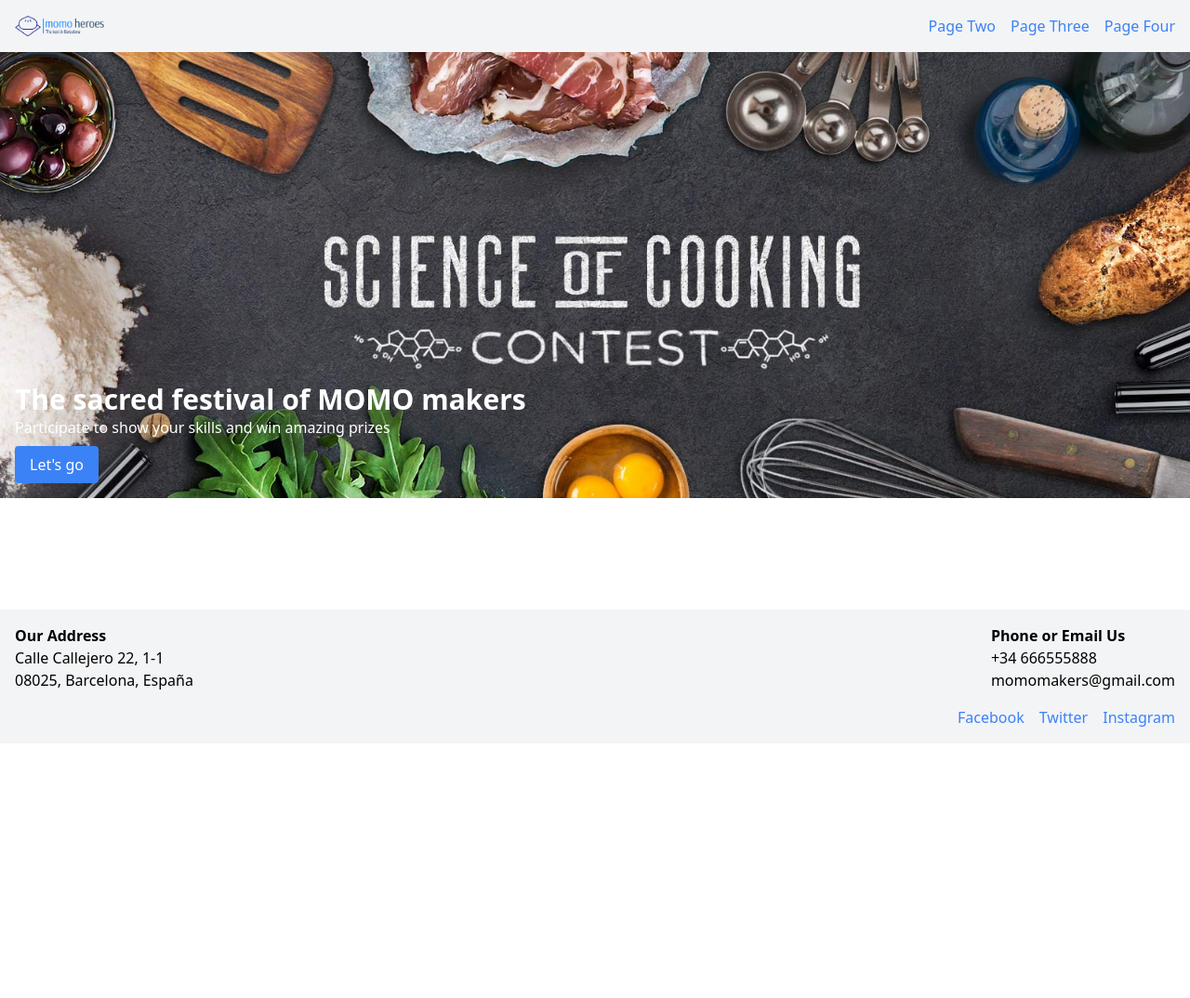
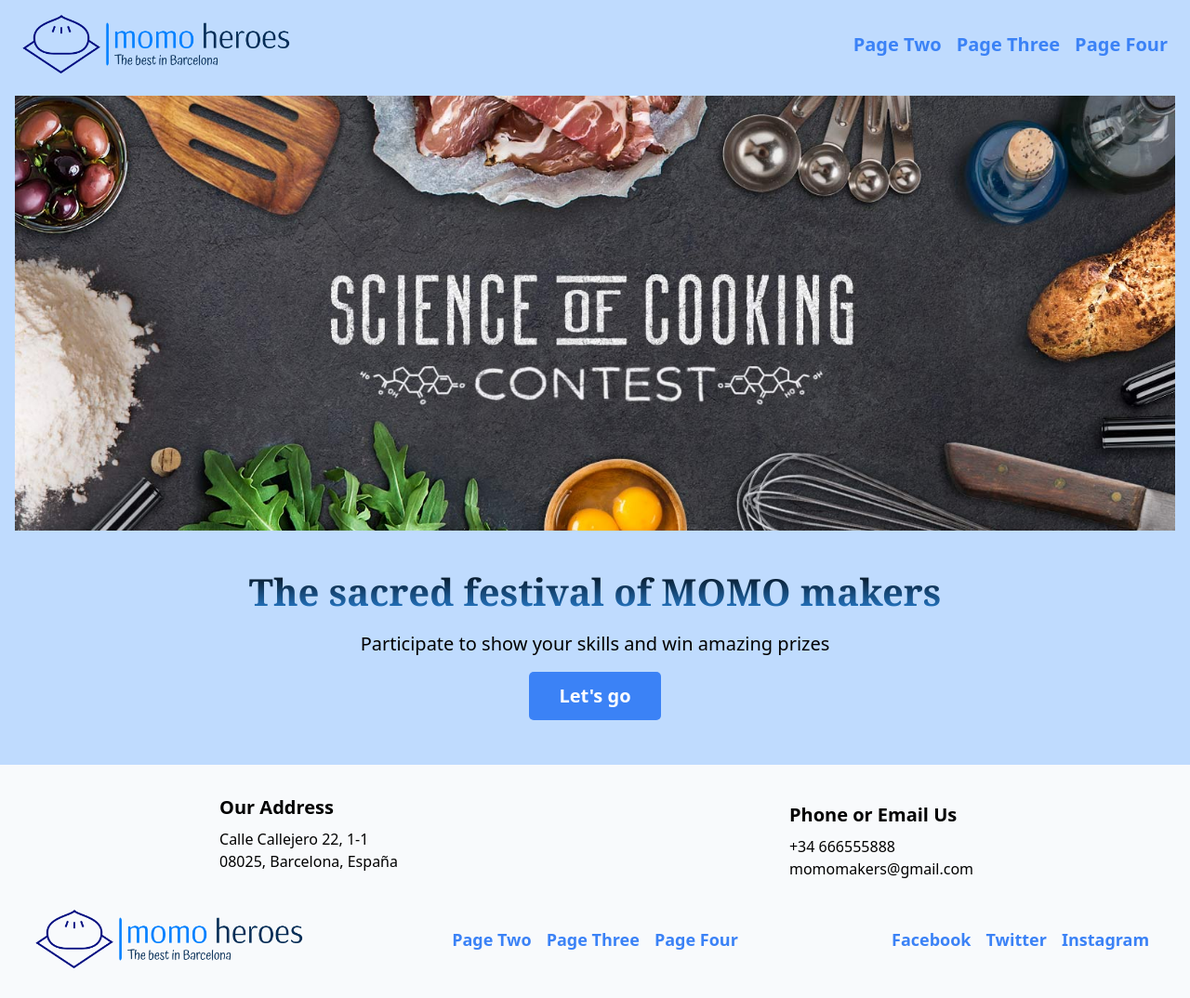
Before and after one commit to bijay007/pec3_htmlcss2, a website built with Parcel: page src/index.html in a window 1280 px wide. Shown: the whole page at 93% size. Before the commit the page ends 800 px from the top, so only its background shows below. Built offline with nearby package versions, Linux system fonts and the light colour scheme.

Commit message:
Finalize home page

```diff
--- a/src/assets/styles/layouts/_footer.scss
+++ /dev/null
@@ -1,20 +0,0 @@
-.footer {
-    background-color: #f8f9fa;
-    padding: 1rem;
-
-    &__contacts {
-      display: flex;
-      justify-content: space-between;
-
-      &--address,
-      &--phoneEmail {
-        flex: 1;
-      }
-    }
-
-    &__nav-list {
-      display: flex;
-      justify-content: flex-end;
-      gap: 1rem;
-    }
-}
--- a/src/assets/styles/layouts/_header.scss
+++ b/src/assets/styles/layouts/_header.scss
@@ -1,15 +1,12 @@
-.header {
+header {
     display: flex;
     justify-content: space-between;
     align-items: center;
-    padding: 1rem;
-    background-color: #f8f9fa;
-
-    &__logo {
-      max-width: 100px;
+    padding: 1.5rem 2rem;
+    .logo {
+      max-width: 18rem;
     }
-
-    &__nav-list {
+    .nav-list {
       display: flex;
       gap: 1rem;
     }
--- a/src/assets/styles/layouts/_home.scss
+++ b/src/assets/styles/layouts/_home.scss
@@ -2,54 +2,36 @@
   box-sizing: border-box;
 }
 
-.banner {
-  position: relative;
-
-  &__image {
-    width: 100%;
-    height: auto;
-  }
-
-  &__text {
-    position: absolute;
-    bottom: 20px;
-    left: 20px;
-    color: white;
-    text-shadow: 1px 1px 5px rgba(0, 0, 0, 0.7);
-
+main {
+  padding: 0.5rem 1rem;
+  .banner-text {
+    display: flex;
     h1 {
-      font-size: 2rem;
+      -webkit-text-fill-color: transparent;
+      background: linear-gradient(#000, #2b8be6) text;
+      font-family: Georgia, Times New Roman, serif;
+      font-size: 2.5em;
     }
 
-    p {
-      font-size: 1rem;
-    }
-
-    &__button {
-      background-color: #007bff;
-      color: white;
-      padding: 0.5rem 1rem;
+    .banner-btn {
+      cursor: pointer;
+      color: #fff;
       border: none;
       border-radius: 5px;
-      cursor: pointer;
-      transition: background-color 0.3s;
-
-      &:hover {
-        background-color: #0056b3;
-      }
+      padding: 0.75rem 2rem;
     }
   }
 }
 
 @media (max-width: 768px) {
-  .header,
-  .footer {
+  header,
+  footer {
     flex-direction: column;
     align-items: flex-start;
   }
 
-  .header__nav-list,
-  .footer__nav-list {
+  header nav-list,
+  footer nav-list {
     justify-content: flex-start;
   }
 
--- a/src/assets/styles/main.scss
+++ b/src/assets/styles/main.scss
@@ -26,7 +26,6 @@
 
 @import "layouts/home";
 @import "layouts/header";
-@import "layouts/footer";
 
 /**
  * Do NOT include anything else in this file!
--- a/src/index.html
+++ b/src/index.html
@@ -8,17 +8,22 @@
     <!-- do not remove this line! -->
     <title>Festival of MOMO Makers</title>
   </head>
-  <body class="flex flex-col min-h-screen">
+  <body class="flex flex-col min-h-screen bg-blue-200">
     <include src="views/header.html"></include>
-    <main class="flex-grow">
-      <section class="relative">
+    <main class="flex flex-col">
+      <section>
         <img src="assets/images/banner.jpg" alt="Festival Banner"
-          class="w-full h-auto">
-        <div class="absolute bottom-4 left-4 text-white">
-          <h1 class="text-3xl font-bold">The sacred festival of MOMO makers</h1>
-          <p>Participate to show your skills and win amazing prizes</p>
+          class="w-full h-auto banner-img">
+        <div
+          class="flex flex-col place-items-center py-10 text-center banner-text">
+          <h1 class="text-3xl font-bold py-2">The sacred festival of MOMO makers
+          </h1>
+          <p class="font-normal py-4 text-xl">Participate to show
+            your skills and
+            win
+            amazing prizes</p>
           <button
-            class="mt-2 px-4 py-2 bg-blue-500 text-white rounded hover:bg-blue-700">Let's
+            class="bg-blue-500 rounded hover:bg-blue-700 text-xl font-bold banner-btn">Let's
             go</button>
         </div>
       </section>
--- a/src/views/footer.html
+++ b/src/views/footer.html
@@ -1,22 +1,36 @@
-<footer class="bg-gray-100 p-4">
-    <section class="flex flex-col md:flex-row justify-between mb-4">
-        <div class="mb-4 md:mb-0">
-            <h3 class="font-bold">Our Address</h3>
+<footer class="p-4 bg-slate-50">
+    <section class="grid grid-cols-2 place-items-center p-2">
+        <div class="mb-4">
+            <h2 class="font-bold text-xl py-2">Our Address</h2>
             <ol class="list-none p-0">
                 <li>Calle Callejero 22, 1-1</li>
                 <li>08025, Barcelona, España</li>
             </ol>
         </div>
         <div>
-            <h3 class="font-bold">Phone or Email Us</h3>
+            <h2 class="font-bold text-xl py-2">Phone or Email Us</h2>
             <ol class="list-none p-0">
                 <li>+34 666555888</li>
                 <li>momomakers@gmail.com</li>
             </ol>
         </div>
     </section>
+    <section class="grid grid-cols-footer-3col place-items-center py-4">
+        <div class="logo max-w-72">
+            <img src="./assets/images/logo.png" alt="Logo">
+        </div>
         <nav>
-        <ul class="flex justify-end gap-4">
+            <ul class="flex gap-4 text-lg font-bold">
+                <li><a href="_blank" class="text-blue-500 hover:underline">Page
+                        Two</a></li>
+                <li><a href="_blank" class="text-blue-500 hover:underline">Page
+                        Three</a></li>
+                <li><a href="_blank" class="text-blue-500 hover:underline">Page
+                        Four</a></li>
+            </ul>
+        </nav>
+        <nav>
+            <ul class="flex justify-end gap-4 text-lg font-bold">
                 <li><a href="https://facebook.com"
                       class="text-blue-500 hover:underline">Facebook</a></li>
                 <li><a href="https://twitter.com"
@@ -25,4 +39,5 @@
                       class="text-blue-500 hover:underline">Instagram</a></li>
             </ul>
         </nav>
+    </section>
 </footer>
--- a/src/views/header.html
+++ b/src/views/header.html
@@ -1,7 +1,9 @@
-<header class="flex justify-between items-center p-4 bg-gray-100">
-    <img src="./assets/images/logo.png" alt="Logo" class="w-24">
+<header class="flex justify-between items-center px-6 py-4">
+    <div class="logo">
+        <img src="./assets/images/logo.png" alt="Logo">
+    </div>
     <nav>
-        <ul class="flex gap-4">
+        <ul class="flex gap-4 text-xl font-semibold">
             <li><a href="_blank" class="text-blue-500 hover:underline">Page
                     Two</a></li>
             <li><a href="_blank" class="text-blue-500 hover:underline">Page
--- a/tailwind.config.js
+++ b/tailwind.config.js
@@ -2,7 +2,11 @@
 module.exports = {
   content: ["./src/**/*.{html,js}"],
   theme: {
-    extend: {},
+    extend: {
+      gridTemplateColumns: {
+        'footer-3col': '1fr 1.75fr 1fr',
+      },
+    },
   },
   plugins: [],
 }
```
Lines whose indentation alone changed are shown as unchanged.
